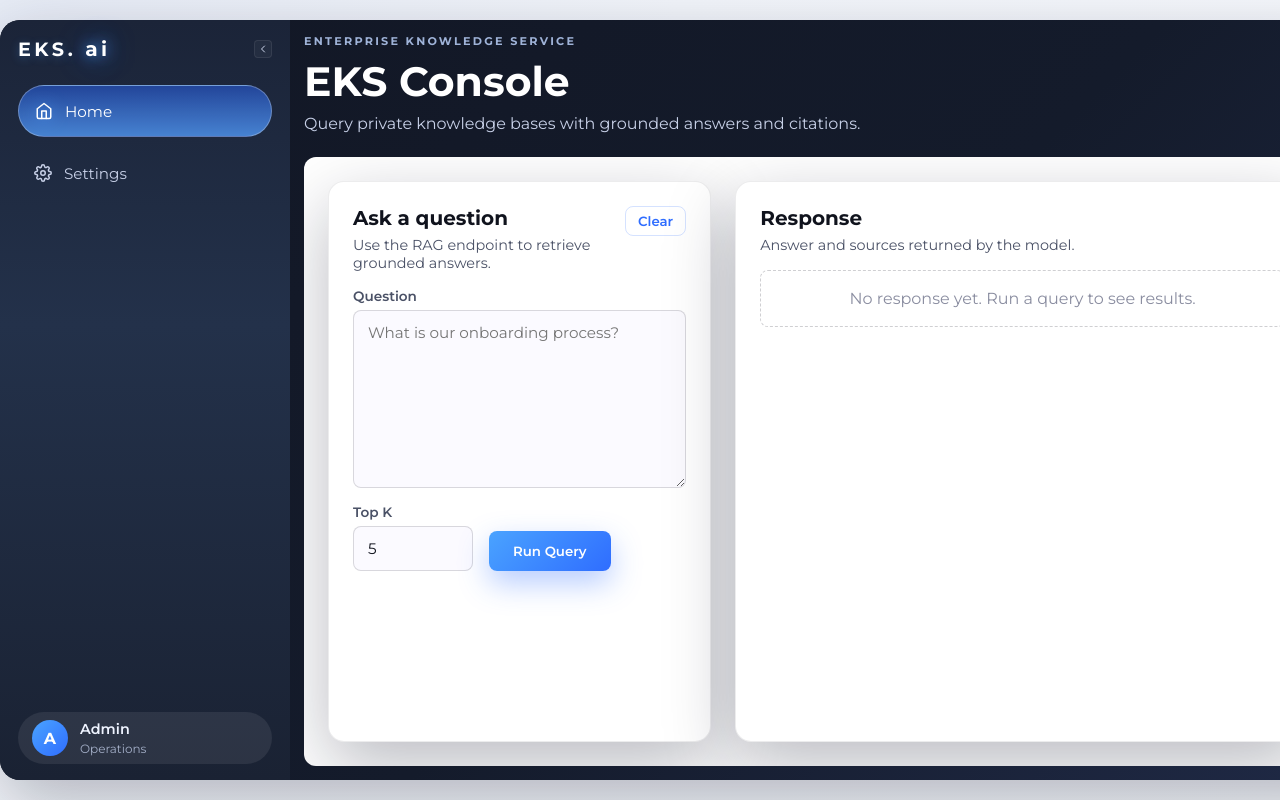
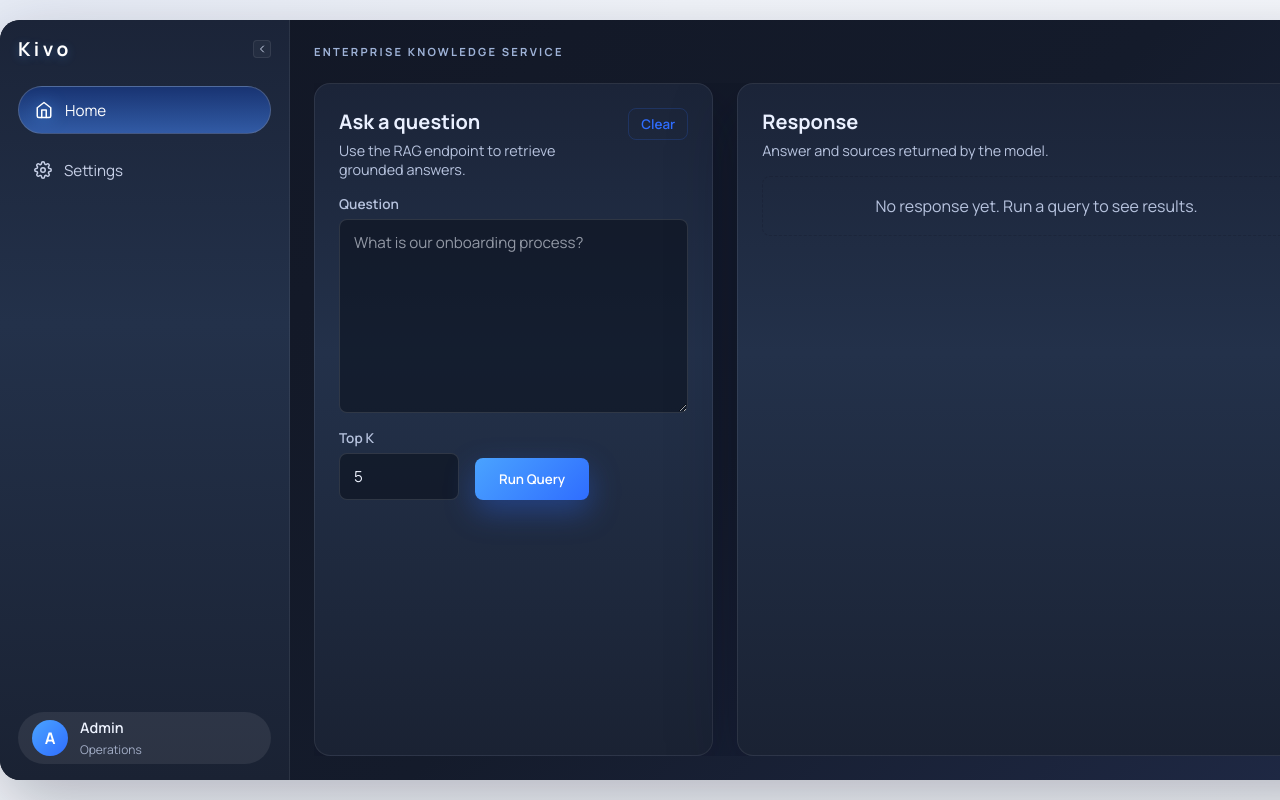
Before and after one commit to andrematostech/enterprise-knowledge-service, a React (Vite) app in the folder web/: page / in a window 1280 px wide. Built offline with nearby package versions, Linux system fonts and the light colour scheme.

Commit message:
frontend fixes_4

```diff
--- a/web/src/App.jsx
+++ b/web/src/App.jsx
@@ -79,10 +79,10 @@ export default function App() {
         <div className="sidebar_header">
           <div className="sidebar_brand">
             {sidebarCollapsed ? (
-              <span className="brand_ai">ai</span>
+              <span className="brand_ai">K</span>
             ) : (
               <>
-                EKS. <span className="brand_ai">ai</span>
+                Kivo
               </>
             )}
           </div>
@@ -128,13 +128,11 @@ export default function App() {
         <header className="topbar">
           <div>
             <p className="eyebrow">Enterprise Knowledge Service</p>
-            <h1>EKS Console</h1>
-            <p className="lead">Query private knowledge bases with grounded answers and citations.</p>
           </div>
         </header>
 
         {activeTab === "home" ? (
-          <section className="grid home_grid">
+          <section className="home_panels">
             <div className="panel query_panel">
               <SectionHeader
                 title="Ask a question"
@@ -200,7 +198,7 @@ export default function App() {
 
         {activeTab === "settings" ? (
           <section className="grid">
-            <div className="panel wide">
+            <div className="panel wide settings_panel">
               <SectionHeader
                 title="Connection"
                 subtitle="Point the console to the correct API and knowledge base."
--- a/web/src/index.css
+++ b/web/src/index.css
@@ -1,6 +1,8 @@
+@import url("https://fonts.googleapis.com/css2?family=Manrope:wght@300;400;500;600;700;800&display=swap");
+
 :root {
   color-scheme: light;
-  font-family: "Montserrat", system-ui, sans-serif;
+  font-family: "Manrope", system-ui, sans-serif;
   --ink: #10131d;
   --ink-soft: #4a5166;
   --paper: #f4f6fb;
@@ -30,7 +32,7 @@ body {
   background: radial-gradient(circle at top left, #e7ecf6 0%, #f3f6fb 45%, #f7f9fd 100%);
   color: var(--ink);
   min-height: 100vh;
-  font-family: "Montserrat", system-ui, sans-serif;
+  font-family: "Manrope", system-ui, sans-serif;
 }
 
 button {
@@ -42,7 +44,7 @@ button {
   min-height: calc(100vh - 40px);
   height: calc(100vh - 40px);
   margin: 20px auto;
-  padding: 0 12px 0 0;
+  padding: 0;
   background: linear-gradient(135deg, #121725 0%, #141b2b 55%, #1f2945 100%);
   border-radius: 20px;
   box-shadow: var(--shadow);
@@ -68,6 +70,7 @@ button {
   transition: width 0.2s ease, padding 0.2s ease;
   background: linear-gradient(180deg, #1b2438 0%, #23314a 40%, #1a2233 100%);
   border-radius: 20px 0 0 20px;
+  border-right: 1px solid rgba(255, 255, 255, 0.08);
   height: 100%;
 }
 
@@ -190,11 +193,12 @@ button {
 }
 
 .nav_item.active {
-  background: linear-gradient(180deg, rgba(37, 78, 178, 0.8), rgba(78, 146, 235, 0.85));
-  border: 1px solid rgba(210, 218, 232, 0.35);
+  background: linear-gradient(180deg, rgba(25, 54, 120, 0.9), rgba(52, 96, 176, 0.9));
+  border: 1px solid rgba(120, 130, 150, 0.45);
   border-radius: 999px;
   color: #ffffff;
   box-shadow: none;
+  height: 48px;
 }
 
 .nav_item.active .nav_icon {
@@ -207,7 +211,7 @@ button {
 }
 
 .nav_item.active:hover {
-  background: linear-gradient(180deg, rgba(37, 78, 178, 0.8), rgba(78, 146, 235, 0.85));
+  background: linear-gradient(180deg, rgba(25, 54, 120, 0.9), rgba(52, 96, 176, 0.9));
   color: #ffffff;
 }
 
@@ -289,7 +293,7 @@ button {
   display: flex;
   flex-direction: column;
   gap: 24px;
-  padding: 14px;
+  padding: 24px;
   color: #e6e4ff;
   min-width: 0;
   min-height: 0;
@@ -330,19 +334,59 @@ button {
   grid-template-columns: repeat(12, 1fr);
 }
 
-.home_grid {
+.home_panels {
+  display: grid;
   grid-template-columns: minmax(320px, 2fr) minmax(420px, 3fr);
+  gap: 24px;
   align-items: stretch;
-  background: var(--card);
-  color: var(--ink);
-  padding: 24px;
-  border-radius: 12px;
   flex: 1;
   margin-bottom: 0;
   min-height: 0;
   height: 100%;
-  grid-auto-rows: 1fr;
   overflow: hidden;
+}
+
+.home_panels .panel {
+  background: linear-gradient(180deg, #1b2438 0%, #23314a 40%, #1a2233 100%);
+  color: #eaf0ff;
+  border: 1px solid rgba(255, 255, 255, 0.08);
+}
+
+.home_panels .section_header p,
+.home_panels .field label,
+.home_panels .lead,
+.home_panels .empty_state,
+.home_panels .excerpt,
+.home_panels .score,
+.home_panels .ids {
+  color: #b7c3de;
+}
+
+.home_panels textarea,
+.home_panels input {
+  background: rgba(10, 15, 26, 0.55);
+  border: 1px solid rgba(255, 255, 255, 0.12);
+  color: #eef3ff;
+}
+
+.home_panels textarea::placeholder {
+  color: rgba(231, 236, 246, 0.6);
+}
+
+.home_panels .source_card {
+  background: rgba(12, 18, 32, 0.75);
+  border: 1px solid rgba(255, 255, 255, 0.12);
+}
+
+.home_panels .badge {
+  background: rgba(74, 163, 255, 0.18);
+  color: #cfe4ff;
+}
+
+.home_panels .score,
+.home_panels .excerpt,
+.home_panels .ids {
+  color: #c4d0ea;
 }
 
 .panel {
@@ -358,6 +402,25 @@ button {
 
 .panel.wide {
   grid-column: span 12;
+}
+
+.settings_panel {
+  background: linear-gradient(180deg, #1b2438 0%, #23314a 40%, #1a2233 100%);
+  color: #eaf0ff;
+  border: 1px solid rgba(255, 255, 255, 0.08);
+}
+
+.settings_panel .section_header p,
+.settings_panel .field label,
+.settings_panel .settings_footer,
+.settings_panel .settings_footer span {
+  color: #b7c3de;
+}
+
+.settings_panel input {
+  background: rgba(10, 15, 26, 0.55);
+  border: 1px solid rgba(255, 255, 255, 0.12);
+  color: #eef3ff;
 }
 
 .section_header {
@@ -407,7 +470,7 @@ textarea {
   border: 1px solid rgba(17, 17, 32, 0.15);
   background: #fbfaff;
   font-size: 0.95rem;
-  font-family: "Montserrat", sans-serif;
+  font-family: "Manrope", sans-serif;
   color: var(--ink);
 }
 
@@ -560,7 +623,7 @@ textarea {
   font-weight: 600;
 }
 
-.home_grid .panel {
+.home_panels .panel {
   height: 100%;
   min-height: 0;
 }
@@ -572,6 +635,27 @@ textarea {
 
 .response_panel {
   overflow: auto;
+  scrollbar-width: thin;
+  scrollbar-color: rgba(122, 145, 190, 0.6) rgba(12, 18, 32, 0.6);
+}
+
+.response_panel::-webkit-scrollbar {
+  width: 10px;
+}
+
+.response_panel::-webkit-scrollbar-track {
+  background: rgba(12, 18, 32, 0.6);
+  border-radius: 999px;
+}
+
+.response_panel::-webkit-scrollbar-thumb {
+  background: rgba(122, 145, 190, 0.6);
+  border-radius: 999px;
+  border: 2px solid rgba(12, 18, 32, 0.6);
+}
+
+.response_panel::-webkit-scrollbar-thumb:hover {
+  background: rgba(164, 190, 255, 0.7);
 }
 
 @media (max-width: 1100px) {
@@ -579,7 +663,7 @@ textarea {
     grid-template-columns: 1fr;
   }
 
-  .home_grid {
+  .home_panels {
     grid-template-columns: 1fr;
     height: auto;
   }
@@ -603,11 +687,7 @@ textarea {
     padding: 12px 12px 0;
   }
 
-  .home_grid {
-    border-radius: 12px 12px 0 0;
-  }
-
-  .home_grid .panel {
+  .home_panels .panel {
     height: auto;
   }
 
```
